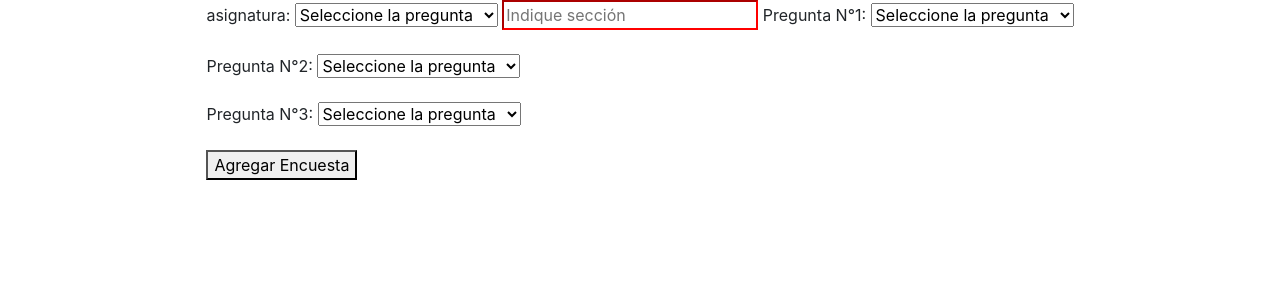
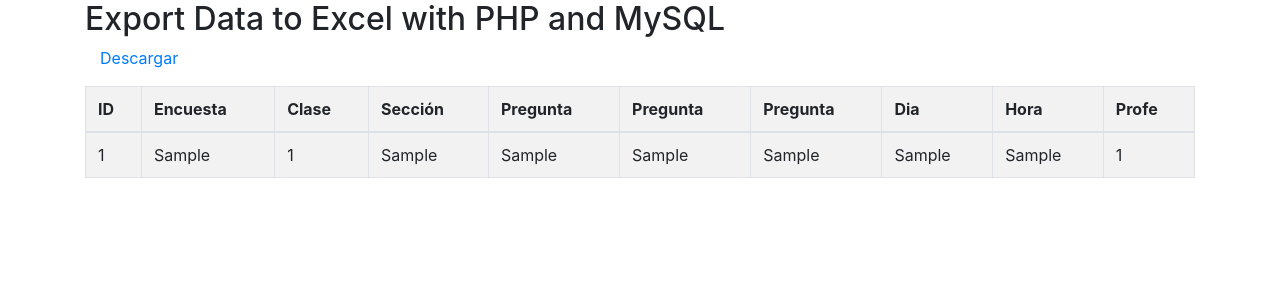
Before and after one commit to fisalazarm/DuocAPP, a PHP site: page /prueba.php in a window 1280 px wide. Shown: the part 151-451 px from the top of the page. Run offline with PHP 8.4, Linux system fonts and the light colour scheme; tables that the repository leaves empty or names only in its code hold one stand-in row (values such as "Sample post"); some libraries are stand-ins or nearby versions.

Commit message:
sabanExcel

```diff
--- a/prueba.php
+++ b/prueba.php
@@ -5,93 +5,63 @@
     <?php include('nav-bar.php'); ?>
     <?php include('conexion.php'); ?>
     <?php
-error_reporting(E_ALL ^ E_NOTICE);
-
-    if(isset($_POST["pregunta1"])){
-        $pregAgre1 = $_POST["pregunta1"];
-        $pregAgre2 = $_POST["pregunta2"];
-        $pregAgre3 = $_POST["pregunta3"];
-        $clase = $_POST["codigo"];
-
-        $numRandom ="SELECT LPAD(FLOOR(RAND() * 999999.99), 6, '0') FROM DUAL";
-        $insertar ="INSERT INTO encuesta (codigo_encuesta,id_clasefk,pregunta1,pregunta2,pregunta3,dia_encuesta,hora_encuesta,id_profesorfk)
-        VALUES (FLOOR(1+ RAND() * 999999),1,'$pregAgre1','$pregAgre2','$pregAgre3',curdate(),curtime(),2)";
-
-        $con->query($insertar);
-      /*  if($con->query($insertar) === true){
-            echo '<div><form action=""><input type="checkbox">'.$pregAgre.'</form></div>';
-        }else{
-            die("Error al insertar datos: " . $con->error);
-        }*/
-
-    }
+//error_reporting(E_ALL ^ E_NOTICE);
 
 ?>
+    <?php
+        $sql_query = "SELECT id_encuesta,codigo_encuesta,id_clasefk,seccion,
+                        pregunta1,pregunta2,pregunta3,dia_encuesta, hora_encuesta, id_profesorfk
+                        FROM encuesta";
+        $resultset = mysqli_query($con, $sql_query) or die("database error:". mysqli_error($con));
+        $developer_records = array();
+        while( $rows = mysqli_fetch_assoc($resultset) ) {
+        $developer_records[] = $rows;
+        }
+    ?>
     <body>
-        <div class="container-md d-flex justify-content-center" style="background-color:white" text-center py-5>
-            <form action="crearCuestionario.php" method="POST" id="form" class="form-md">
-            <td>
-            <td>asignatura:</td>
-                    <select name="pregunta1" required>
-                        <option selected hidden value="" required>Seleccione la pregunta</option>
-                            <?php
-                                $result = $con->query("select * FROM preguntas_predeterminadas");
-                                while ($row = $result->fetch_assoc())
-                                    {
-                                        echo "<option required value='".$row['nombre_pregunta']."'>".$row['nombre_pregunta']." </option>";
-                                    }
+        <div class="container">
+    <h2>Export Data to Excel with PHP and MySQL</h2>
+    <div class="well-sm col-sm-12">
+    <div class="btn-group pull-right">
+    <form action="<?php echo $_SERVER["PHP_SELF"]; ?>" method="post">
+    <a href="exportarDatos.php">Descargar</a>
+    </form>
+    </div>
+    </div>
+    <table id="" class="table table-striped table-bordered">
+    <tr>
+    <th>ID</th>
+    <th>Encuesta</th>
+    <th>Clase</th>
+    <th>Sección</th>
+    <th>Pregunta</th>
+    <th>Pregunta</th>
+    <th>Pregunta</th>
+    <th>Dia</th>
+    <th>Hora</th>
+    <th>Profe</th>
+    </tr>
+    <tbody>
+    <?php foreach($developer_records as $developer) { ?>
+    <tr>
 
-                            ?>
-                    </select>
-                    <td><input type="text" placeholder="Indique sección" name="pregunta_predeterminada"  id="pregunta"  title="La pregunta solo debe contener signos como ¿?, letras y números del 1 al 5" required></td>
-                <td>Pregunta N°1:</td>
-                    <select name="pregunta1" required>
-                        <option selected hidden value="" required>Seleccione la pregunta</option>
-                            <?php
-                                $result = $con->query("select * FROM preguntas_predeterminadas");
-                                while ($row = $result->fetch_assoc())
-                                    {
-                                        echo "<option required value='".$row['nombre_pregunta']."'>".$row['nombre_pregunta']." </option>";
-                                    }
+    <td><?php echo $developer ['id_encuesta']; ?></td>
+    <td><?php echo $developer ['codigo_encuesta']; ?></td>
+    <td><?php echo $developer ['id_clasefk']; ?></td>
+    <td><?php echo $developer ['seccion']; ?></td>
+    <td><?php echo $developer ['pregunta1']; ?></td>
+    <td><?php echo $developer ['pregunta2']; ?></td>
+    <td><?php echo $developer ['pregunta3']; ?></td>
+    <td><?php echo $developer ['dia_encuesta']; ?></td>
+    <td><?php echo $developer ['hora_encuesta']; ?></td>
+    <td><?php echo $developer ['id_profesorfk']; ?></td>
 
-                            ?>
-                    </select>
-                </td>
-                <br>
-                <br>
-                <td>Pregunta N°2:</td>
-                    <select name="pregunta2" required>
-                        <option selected hidden value="" required>Seleccione la pregunta</option>
-                            <?php
-                                $result = $con->query("select * FROM preguntas_predeterminadas");
-                                while ($row = $result->fetch_assoc())
-                                    {
-                                        echo "<option required value='".$row['nombre_pregunta']."'>".$row['nombre_pregunta']." </option>";
-                                    }
+    </tr>
+    <?php } ?>
+    </tbody>
+    </table>
+    </div>
 
-                            ?>
-                    </select>
-                </td>
-                <br>
-                <br>
-                <td>Pregunta N°3:</td>
-                    <select name="pregunta3" required>
-                        <option selected hidden value="" required>Seleccione la pregunta</option>
-                            <?php
-                                $result = $con->query("select * FROM preguntas_predeterminadas");
-                                while ($row = $result->fetch_assoc())
-                                    {
-                                        echo "<option required value='".$row['nombre_pregunta']."'>".$row['nombre_pregunta']." </option>";
-                                    }
 
-                            ?>
-                    </select>
-                </td>
-            <td>
-            <br>
-            <br>
-            <button type="submit" value="add">Agregar Encuesta</button>
-            </form>
-        </div>
     </body>
 </html>
```
Also changed, not shown: ResultadoEncuestaG.php (+31 -0 lines), exportarDatos.php (added, +83 -0 lines).
